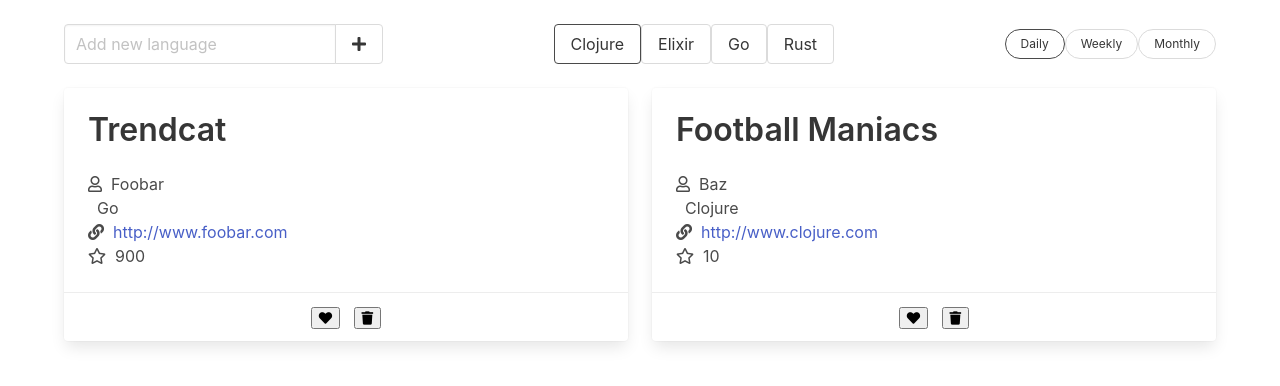
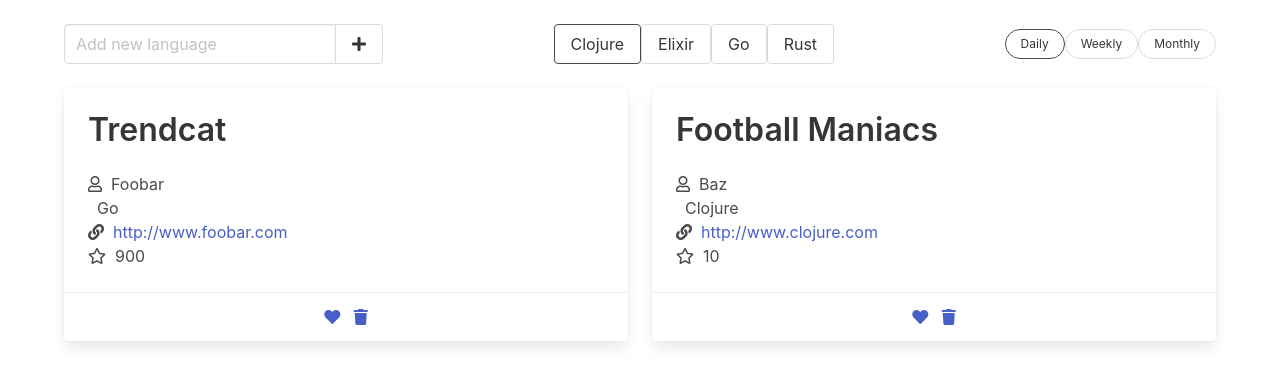
Before and after one commit to lucasweiblen/react-github-explorer, a React (Create React App) app: page / in a window 1280 px wide. Shown: the top 386 px of the page. Built offline with nearby package versions, Linux system fonts and the light colour scheme; some icons are missing.

Commit message:
add project handlers

```diff
--- a/src/components/Project.js
+++ b/src/components/Project.js
@@ -41,25 +41,33 @@ function ProjectContent({project}) {
   );
 }
 
-function ProjectFooter() {
+const ProjectFooter = () => {
+  const handleLikeProject = e => {
+    console.log('Like project');
+  };
+
+  const handleDislikeProject = e => {
+    console.log('DisLike project');
+  };
+
   return (
     <footer className="card-footer">
       <p className="card-footer-item">
         <span>
-          <button>
+          <a onClick={handleLikeProject}>
             <i className="fas fa-heart" />
-          </button>
+          </a>
         </span>
         &nbsp; &nbsp;
         <span>
-          <button>
+          <a onClick={handleDislikeProject}>
             <i className="fas fa-trash" />
-          </button>
+          </a>
         </span>
       </p>
     </footer>
   );
-}
+};
 
 function Project(project) {
   return (
```
